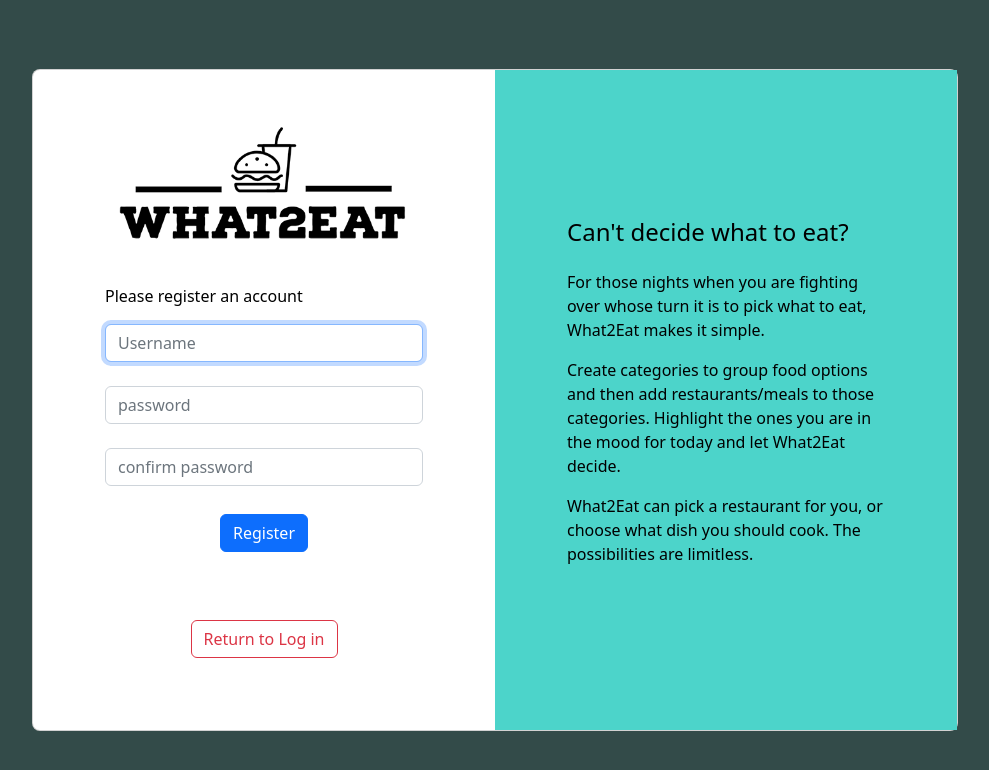
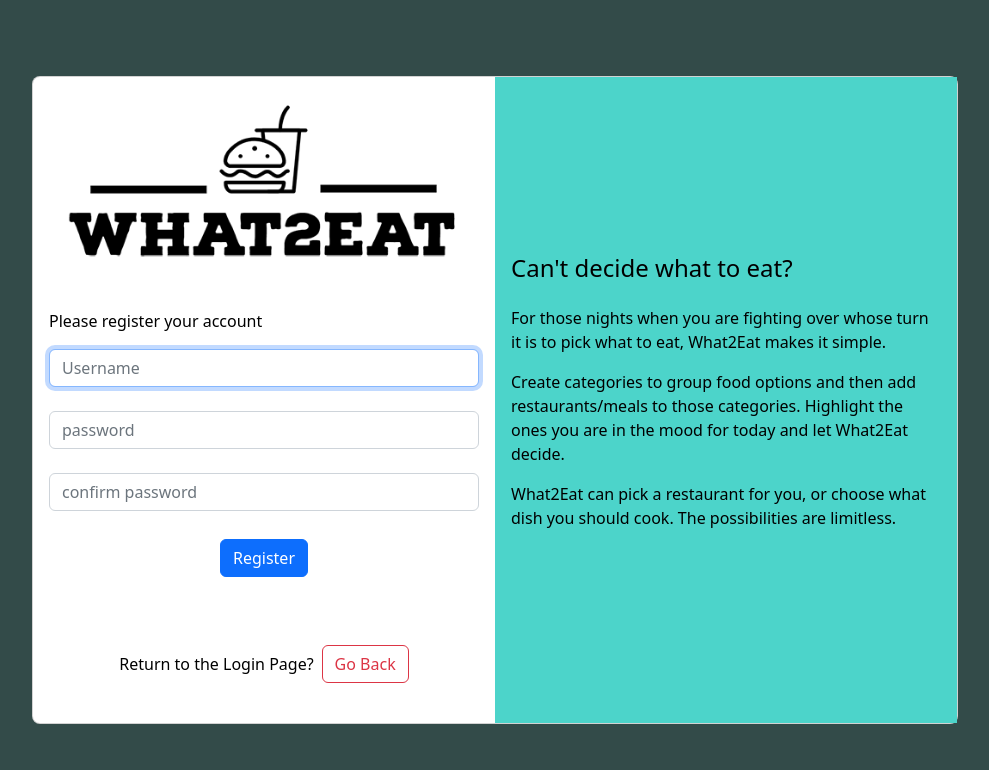
Before and after one commit to devinkr/what2eat, a React (Create React App) app: page / in a window 1280 px wide. Both pictures are taken after a click on the button "Register". Shown: the top 770 px of the page, without its empty margins (145-1134 px from the left). Built offline with nearby package versions, Linux system fonts and the light colour scheme.

Commit message:
Fix breakpoints for LogIn and Register

```diff
--- a/src/components/Home/Home.js
+++ b/src/components/Home/Home.js
@@ -17,8 +17,8 @@ function Home(props) {
 				<Col className='col-xl-10'>
 					<Card className='rounded-3 text-black'>
 						<Row className='g-0'>
-							<Col className='col-lg-6'>
-								<Card.Body className='p-md-5 mx-md-4'>
+							<Col className='col-12 col-md-6'>
+								<Card.Body>
 									<div className='text-center'>
 										<img
 											src={
@@ -36,8 +36,8 @@ function Home(props) {
 									)}
 								</Card.Body>
 							</Col>
-							<Col className='teal-bg col-lg-6 d-flex align-items-center'>
-								<div className='text-black px-3 py-4 p-md-5 mx-md-4'>
+							<Col className='teal-bg col-12 col-md-6 d-flex align-items-center'>
+								<div className='text-black px-3 py-4'>
 									<h4 className='mb-4'>Can't decide what to eat?</h4>
 									<p>
 										For those nights when you are fighting over whose turn it is
--- a/src/components/Register/Register.js
+++ b/src/components/Register/Register.js
@@ -7,7 +7,7 @@ import Button from 'react-bootstrap/Button';
 function Register({ setShowRegister }) {
 	return (
 		<Form>
-			<p className='mt-4'>Please register an account</p>
+			<p className='mt-4'>Please register your account</p>
 			<InputGroup className='form-outline mb-4'>
 				<Form.Control
 					placeholder='Username'
@@ -39,8 +39,9 @@ function Register({ setShowRegister }) {
 			</div>
 
 			<div className='d-flex align-items-center justify-content-center pb-4'>
+				<p className='mb-0 me-2'>Return to the Login Page?</p>
 				<Button variant='outline-danger' onClick={() => setShowRegister(false)}>
-					Return to Log in
+					Go Back
 				</Button>
 			</div>
 		</Form>
```
